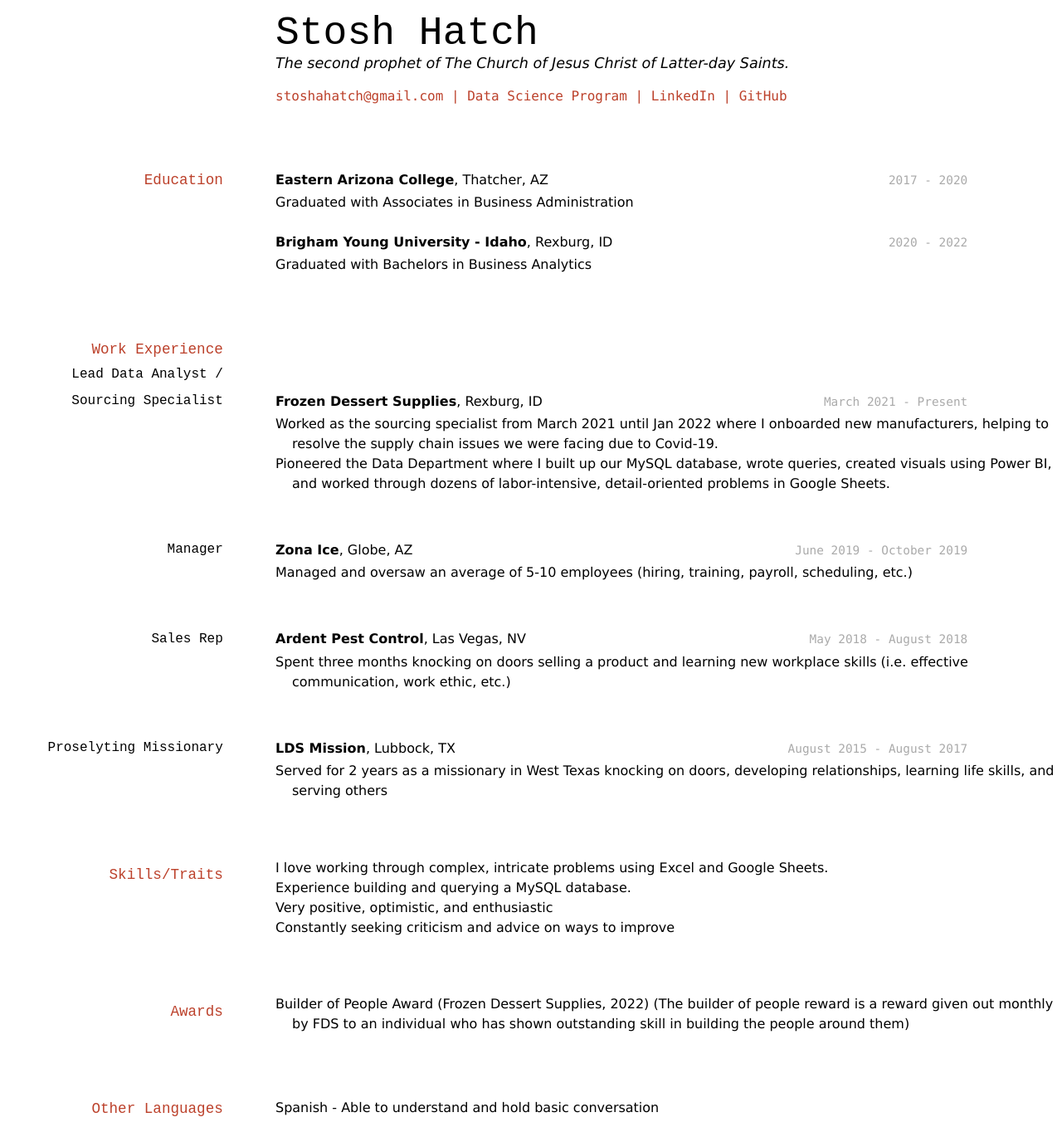
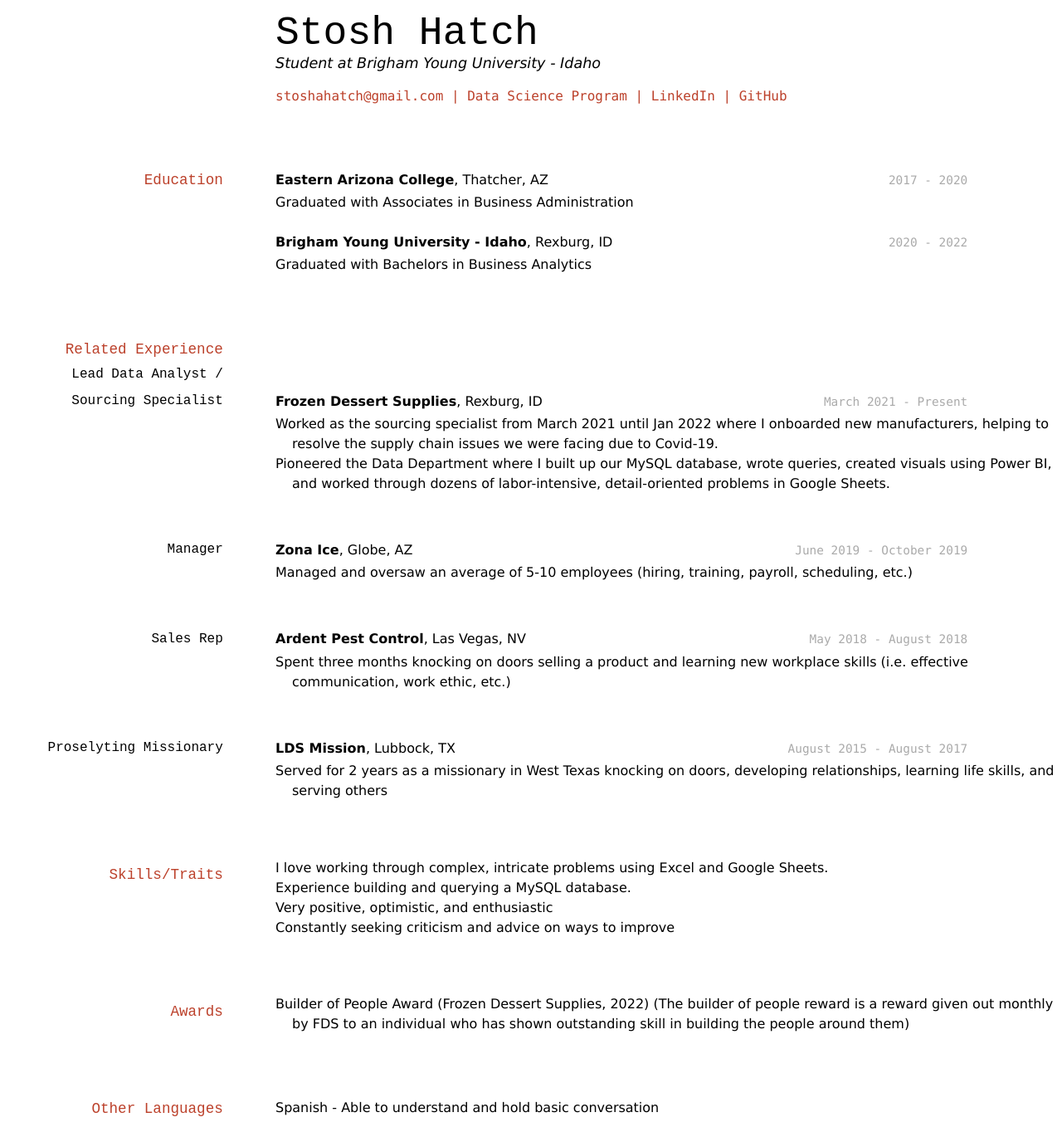
Before and after one commit to St0sh/StoshHatch_Resume, a Jekyll site: the page built from docs/index.md, in a window 1280 px wide. Shown: the whole page at 83% size. Built offline with Jekyll 4.4.1, drawn with Linux system fonts in a browser that asks for light colours.

Commit message:
remove reference to Brigham Young
Also changed 'work experience' to 'related experience' since being a missionary probably isn't in your field of work.

```diff
--- a/docs/index.md
+++ b/docs/index.md
@@ -3,7 +3,7 @@ layout: cv
 title: Stosh Hatch's Resume
 ---
 # Stosh Hatch
-The second prophet of The Church of Jesus Christ of Latter-day Saints.
+Student at Brigham Young University - Idaho
 
 <div id="webaddress">
 <a href="stoshahatch@gmail.com">stoshahatch@gmail.com</a>
@@ -27,7 +27,7 @@ __Brigham Young University - Idaho__, Rexburg, ID
 - Graduated with Bachelors in Business Analytics
 
 
-## Work Experience
+## Related Experience
 
 ### Lead Data Analyst / Sourcing Specialist
 
```
